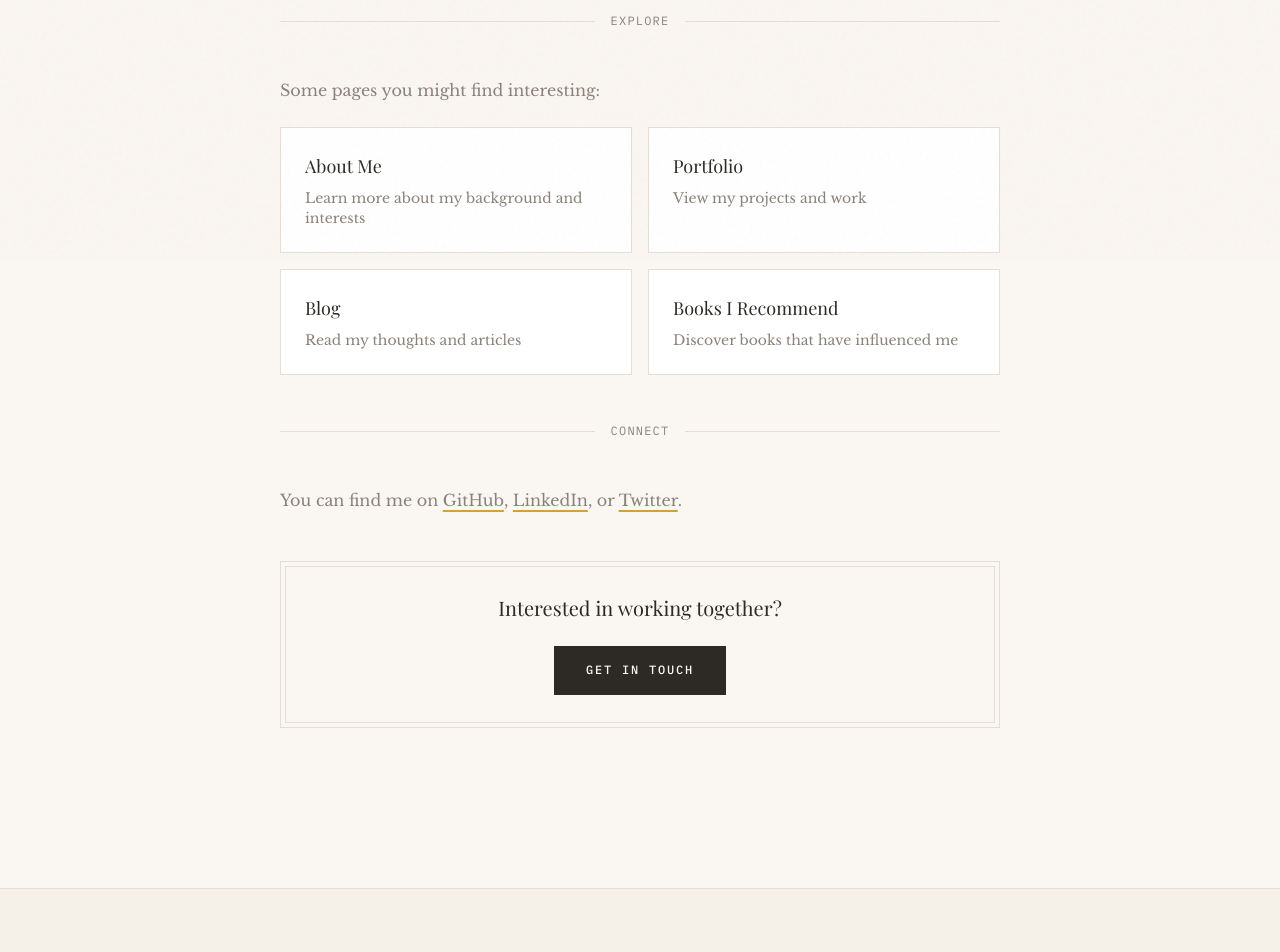
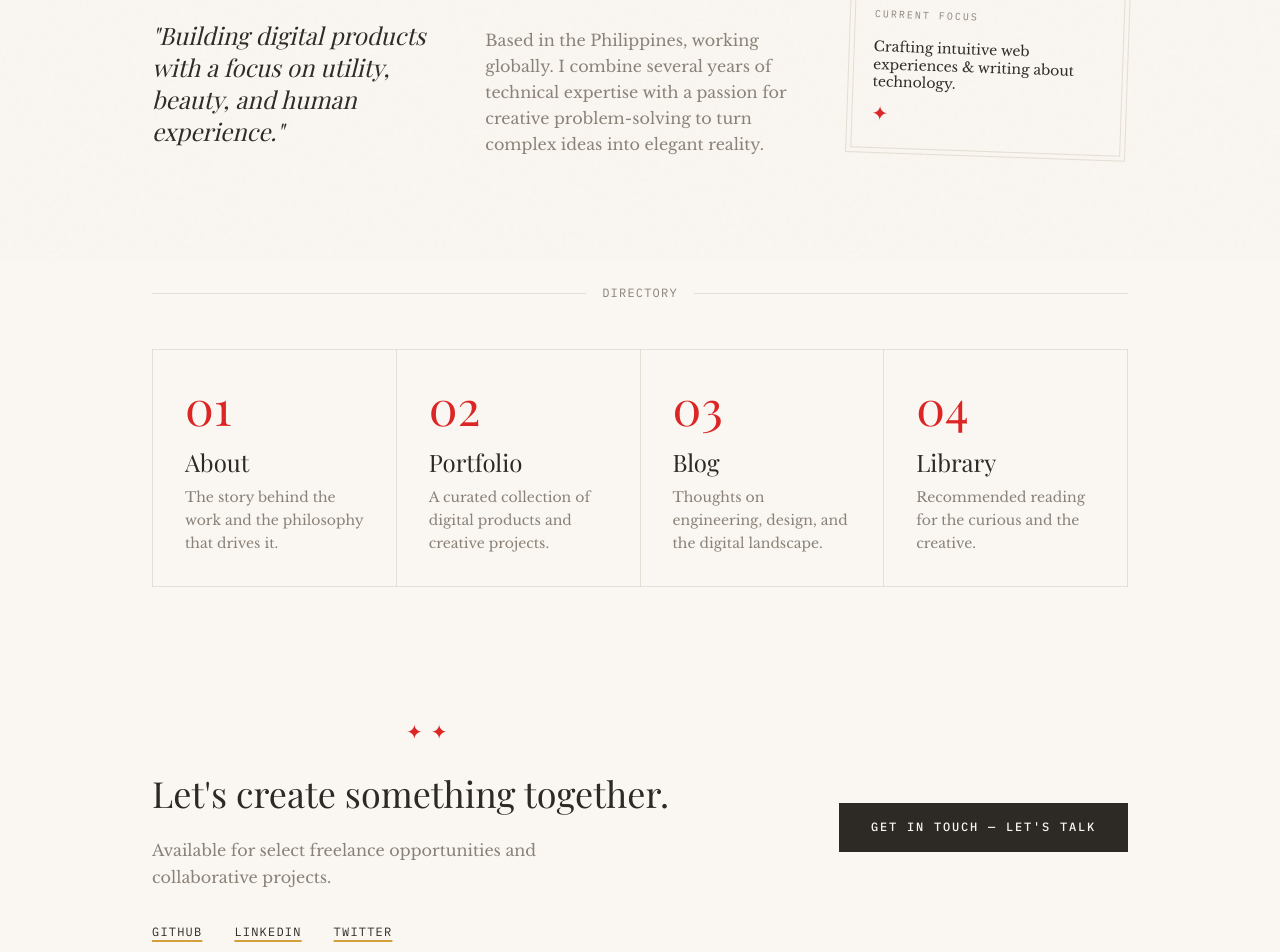
Before and after one commit to danteocualesjr/personal-website2, a Next.js app: page / in a window 1280 px wide. Shown: the part 540-1492 px from the top of the page. Built offline with nearby package versions, Linux system fonts and the light colour scheme; a web font is replaced by a local one.

Commit message:
tweaking the ui

```diff
--- a/app/page.tsx
+++ b/app/page.tsx
@@ -2,113 +2,93 @@ import Link from 'next/link'
 
 export default function Home() {
   return (
-    <div className="max-w-3xl mx-auto px-6 py-12 md:py-20">
-      <div className="opacity-0 animate-fade-in">
-        <span className="stamp mb-6">Available for work</span>
-        <h1 className="font-display text-4xl md:text-5xl font-medium mt-6 mb-8">
-          Hi, I'm Dante.
-        </h1>
+    <div className="max-w-5xl mx-auto px-6 py-12 md:py-24">
+      {/* Hero Section - Asymmetric Layout */}
+      <section className="grid grid-cols-1 lg:grid-cols-12 gap-12 mb-32">
+        <div className="lg:col-span-8 opacity-0 animate-fade-in">
+          <div className="flex items-center gap-4 mb-8">
+            <span className="stamp">Available for work</span>
+            <span className="h-px flex-1 bg-card-border"></span>
           </div>
 
-      <div className="space-y-12">
-        <section className="opacity-0 animate-fade-in animation-delay-100">
-          <p className="text-lg leading-relaxed text-muted drop-cap">
-            I'm a developer and creator. I build digital products and write about technology. I've been coding for several years and love turning ideas into reality.
+          <h1 className="font-display text-6xl md:text-8xl lg:text-9xl font-medium leading-[0.9] tracking-tight mb-12">
+            Dante <br />
+            <span className="italic text-rust ml-4 md:ml-12">Cuales Jr.</span>
+          </h1>
+
+          <div className="grid grid-cols-1 md:grid-cols-2 gap-8 items-start">
+            <p className="text-xl md:text-2xl leading-relaxed text-foreground font-display italic">
+              "Building digital products with a focus on utility, beauty, and human experience."
             </p>
-          <p className="text-lg leading-relaxed text-muted mt-6">
-            My goal is to create things that are useful, beautiful, and easy to use. Based in the Philippines, working globally.
+            <p className="text-muted leading-relaxed pt-2">
+              Based in the Philippines, working globally. I combine several years of technical expertise with a passion for creative problem-solving to turn complex ideas into elegant reality.
             </p>
+          </div>
+        </div>
+
+        <div className="lg:col-span-4 flex flex-col justify-end items-start lg:items-end opacity-0 animate-fade-in animation-delay-200">
+          <div className="vintage-border p-6 w-full max-w-[280px] bg-cream/50 rotate-2">
+            <p className="font-mono text-[10px] uppercase tracking-[0.2em] mb-4 text-muted">Current Focus</p>
+            <p className="text-sm font-medium mb-2 leading-tight">Crafting intuitive web experiences & writing about technology.</p>
+            <span className="text-rust text-xl">✦</span>
+          </div>
+        </div>
       </section>
 
-        <div className="vintage-divider opacity-0 animate-fade-in animation-delay-200">
-          <span className="font-mono text-xs uppercase tracking-widest">Explore</span>
+      {/* Main Navigation - Index Style */}
+      <section className="mb-32">
+        <div className="vintage-divider mb-12 opacity-0 animate-fade-in animation-delay-300">
+          <span className="font-mono text-xs uppercase tracking-widest">Directory</span>
         </div>
 
-        <section className="opacity-0 animate-fade-in animation-delay-200">
-          <p className="text-muted leading-relaxed mb-6">
-            Some pages you might find interesting:
-          </p>
-          <div className="grid grid-cols-1 md:grid-cols-2 gap-4">
-            <Link
-              href="/about"
-              className="vintage-card p-6 group"
-            >
-              <h2 className="font-display text-lg mb-2 group-hover:text-rust transition-colors">
-                About Me
-              </h2>
-              <p className="text-sm text-muted">
-                Learn more about my background and interests
-              </p>
+        <div className="grid grid-cols-1 md:grid-cols-2 lg:grid-cols-4 gap-px bg-card-border border border-card-border opacity-0 animate-fade-in animation-delay-300">
+          <Link href="/about" className="group bg-background p-8 hover:bg-cream transition-colors">
+            <span className="number-marker group-hover:text-rust transition-colors block mb-4">01</span>
+            <h2 className="font-display text-2xl mb-2">About</h2>
+            <p className="text-sm text-muted leading-relaxed">The story behind the work and the philosophy that drives it.</p>
           </Link>
-            <Link
-              href="/portfolio"
-              className="vintage-card p-6 group"
-            >
-              <h2 className="font-display text-lg mb-2 group-hover:text-rust transition-colors">
-                Portfolio
-              </h2>
-              <p className="text-sm text-muted">
-                View my projects and work
-              </p>
+
+          <Link href="/portfolio" className="group bg-background p-8 hover:bg-cream transition-colors">
+            <span className="number-marker group-hover:text-rust transition-colors block mb-4">02</span>
+            <h2 className="font-display text-2xl mb-2">Portfolio</h2>
+            <p className="text-sm text-muted leading-relaxed">A curated collection of digital products and creative projects.</p>
           </Link>
-            <Link
-              href="/blog"
-              className="vintage-card p-6 group"
-            >
-              <h2 className="font-display text-lg mb-2 group-hover:text-rust transition-colors">
-                Blog
-              </h2>
-              <p className="text-sm text-muted">
-                Read my thoughts and articles
-              </p>
+
+          <Link href="/blog" className="group bg-background p-8 hover:bg-cream transition-colors">
+            <span className="number-marker group-hover:text-rust transition-colors block mb-4">03</span>
+            <h2 className="font-display text-2xl mb-2">Blog</h2>
+            <p className="text-sm text-muted leading-relaxed">Thoughts on engineering, design, and the digital landscape.</p>
           </Link>
-            <Link
-              href="/books"
-              className="vintage-card p-6 group"
-            >
-              <h2 className="font-display text-lg mb-2 group-hover:text-rust transition-colors">
-                Books I Recommend
-              </h2>
-              <p className="text-sm text-muted">
-                Discover books that have influenced me
-              </p>
+
+          <Link href="/books" className="group bg-background p-8 hover:bg-cream transition-colors">
+            <span className="number-marker group-hover:text-rust transition-colors block mb-4">04</span>
+            <h2 className="font-display text-2xl mb-2">Library</h2>
+            <p className="text-sm text-muted leading-relaxed">Recommended reading for the curious and the creative.</p>
           </Link>
         </div>
       </section>
 
-        <div className="vintage-divider opacity-0 animate-fade-in animation-delay-300">
-          <span className="font-mono text-xs uppercase tracking-widest">Connect</span>
+      {/* Connect & Footer */}
+      <section className="grid grid-cols-1 lg:grid-cols-12 gap-12 items-center">
+        <div className="lg:col-span-7 opacity-0 animate-fade-in animation-delay-400">
+          <div className="ornament justify-start mb-6"></div>
+          <h3 className="font-display text-3xl md:text-4xl mb-6">Let's create something together.</h3>
+          <p className="text-muted max-w-md mb-8">
+            Available for select freelance opportunities and collaborative projects.
+          </p>
+          <div className="flex flex-wrap gap-8">
+            <a href="https://github.com" target="_blank" rel="noopener noreferrer" className="vintage-underline font-mono text-xs uppercase tracking-widest hover:text-rust">GitHub</a>
+            <a href="https://linkedin.com" target="_blank" rel="noopener noreferrer" className="vintage-underline font-mono text-xs uppercase tracking-widest hover:text-rust">LinkedIn</a>
+            <a href="https://twitter.com" target="_blank" rel="noopener noreferrer" className="vintage-underline font-mono text-xs uppercase tracking-widest hover:text-rust">Twitter</a>
+          </div>
         </div>
 
-        <section className="opacity-0 animate-fade-in animation-delay-300">
-          <p className="text-muted leading-relaxed mb-6">
-            You can find me on{' '}
-            <a href="https://github.com" target="_blank" rel="noopener noreferrer" className="vintage-underline hover:text-rust transition-colors">
-              GitHub
-            </a>
-            ,{' '}
-            <a href="https://linkedin.com" target="_blank" rel="noopener noreferrer" className="vintage-underline hover:text-rust transition-colors">
-              LinkedIn
-            </a>
-            , or{' '}
-            <a href="https://twitter.com" target="_blank" rel="noopener noreferrer" className="vintage-underline hover:text-rust transition-colors">
-              Twitter
-            </a>
-            .
-          </p>
-        </section>
-
-        <section className="opacity-0 animate-fade-in animation-delay-400">
-          <div className="vintage-border p-8 text-center">
-            <p className="font-display text-xl mb-6">
-              Interested in working together?
-            </p>
-            <Link href="/contact" className="btn-vintage inline-block">
-              Get in touch
+        <div className="lg:col-span-5 flex justify-start lg:justify-end opacity-0 animate-fade-in animation-delay-500">
+          <Link href="/contact" className="btn-vintage group relative overflow-hidden px-12 py-6">
+            <span className="relative z-10">Get in touch — Let's talk</span>
           </Link>
         </div>
       </section>
     </div>
-    </div>
   )
 }
```
Lines whose indentation alone changed are shown as unchanged.
